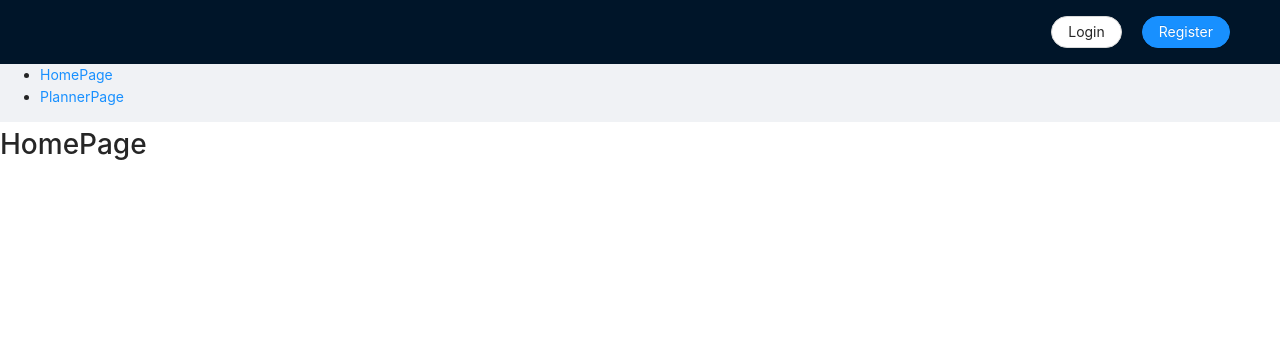
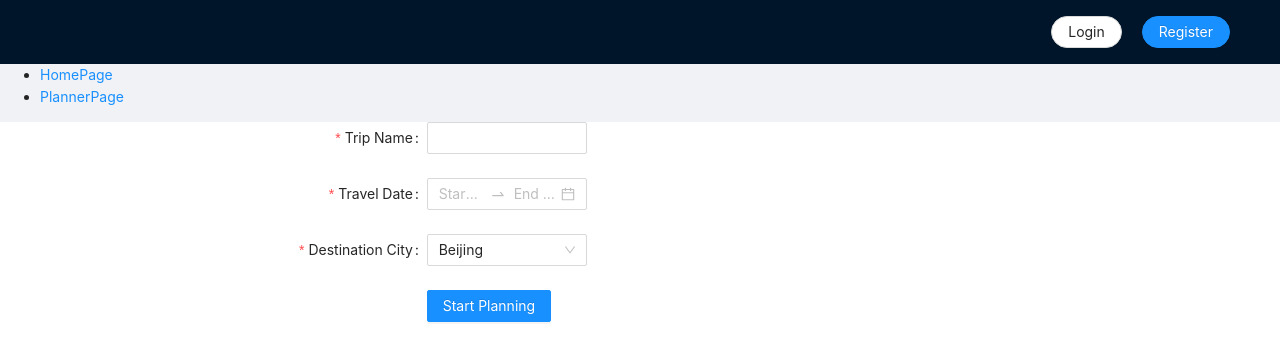
Before and after one commit to ChloeG77/Travel-Planner, a React (Create React App) app in the folder travel_planner_frontend/: page / in a window 1280 px wide. Shown: the top 360 px of the page. Built offline with nearby package versions, Linux system fonts and the light colour scheme.

Commit message:
some work on home pae

```diff
--- a/travel_planner_frontend/src/components/HomePage.js
+++ b/travel_planner_frontend/src/components/HomePage.js
@@ -1,67 +1,88 @@
 import React, { Component } from "react";
-import { Form, DatePicker, TimePicker, Button } from 'antd';
+import { Form, DatePicker, Button, Select, Input } from 'antd';
+import { useHistory } from "react-router-dom";
+
+const { RangePicker } = DatePicker;
+
+const formItemLayout = {
+  labelCol: {
+    xs: {
+      span: 24,
+    },
+    sm: {
+      span: 8,
+    },
+  },
+  wrapperCol: {
+    xs: {
+      span: 24,
+    },
+    sm: {
+      span: 3,
+    },
+  },
+};
+
+const cities = [
+  { label: 'Beijing', value: 'Beijing' },
+  // { label: 'Shanghai', value: 'Shanghai' },
+];
 
 
-export default class HomePage extends Component {
-//   const { RangePicker } = DatePicker;
-//   const formItemLayout = {
-//   labelCol: {
-//     xs: {
-//       span: 24,
-//     },
-//     sm: {
-//       span: 8,
-//     },
-//   },
-//   wrapperCol: {
-//     xs: {
-//       span: 24,
-//     },
-//     sm: {
-//       span: 16,
-//     },
-//   },
-// };
-// const config = {
-//   rules: [
-//     {
-//       type: 'object',
-//       required: true,
-//       message: 'Please select time!',
-//     },
-//   ],
-// };
-// const rangeConfig = {
-//   rules: [
-//     {
-//       type: 'array',
-//       required: true,
-//       message: 'Please select time!',
-//     },
-//   ],
-// };
+const rangeConfig = {
+  rules: [
+    {
+      type: 'array',
+      required: true,
+      message: 'Please select time!',
+    },
+  ],
+};
 
-// const TimeRelatedForm = () => {
-//   const onFinish = (fieldsValue) => {
-//     // Should format date value before submit.
-//     const rangeValue = fieldsValue['range-picker'];
-//     const rangeTimeValue = fieldsValue['range-time-picker'];
-//     const values = {
-//       ...fieldsValue,
-//       'date-picker': fieldsValue['date-picker'].format('YYYY-MM-DD'),
-//       'date-time-picker': fieldsValue['date-time-picker'].format('YYYY-MM-DD HH:mm:ss'),
-//       'month-picker': fieldsValue['month-picker'].format('YYYY-MM'),
-//       'range-picker': [rangeValue[0].format('YYYY-MM-DD'), rangeValue[1].format('YYYY-MM-DD')],
-//       'range-time-picker': [
-//         rangeTimeValue[0].format('YYYY-MM-DD HH:mm:ss'),
-//         rangeTimeValue[1].format('YYYY-MM-DD HH:mm:ss'),
-//       ],
-//       'time-picker': fieldsValue['time-picker'].format('HH:mm:ss'),
-//     };
-//     console.log('Received values of form: ', values);
-//   };
+const HomePage = () => {
+  const history = useHistory();
 
-  render() {
-    return <h1>HomePage</h1>;
+  const onFinish = (fieldsValue) => {
+    history.push("/planner");
+    // Should format date value before submit.
+    const rangeValue = fieldsValue['traveldate'];
+    console.log(fieldsValue)
+    const values = {
+      ...fieldsValue,
+      'traveldate': [rangeValue[0].format('YYYY-MM-DD'), rangeValue[1].format('YYYY-MM-DD')],
+    };
+    console.log('Received values of form: ', values);
+  };
+
+
+    return (
+      // <h1>HomePage</h1>
+      <Form name="time_related_controls" {...formItemLayout} onFinish={onFinish} initialValues={{
+        destination: ['Beijing']
+      }}>
+        <Form.Item name="tripname" label="Trip Name" rules={[{ required: true, message: 'Please enter a trip name!' }]}>
+          <Input />
+        </Form.Item>
+        <Form.Item name="traveldate" label="Travel Date" {...rangeConfig}>
+          <RangePicker />
+        </Form.Item>
+        <Form.Item label="Destination City" name="destination"
+            rules={[{ required: true, message: 'Please select your Desination City!' }]}>
+          <Select options={cities} />
+        </Form.Item>
+        <Form.Item
+          wrapperCol={{
+            xs: { span: 24, offset: 0 },
+            sm: { span: 16, offset: 8 },
+          }}
+        >
+            <Button type="primary" htmlType="submit">
+              Start Planning
+            </Button>
+        </Form.Item>
+      </Form>
+    )
   }
-}
+
+
+export default HomePage
```
